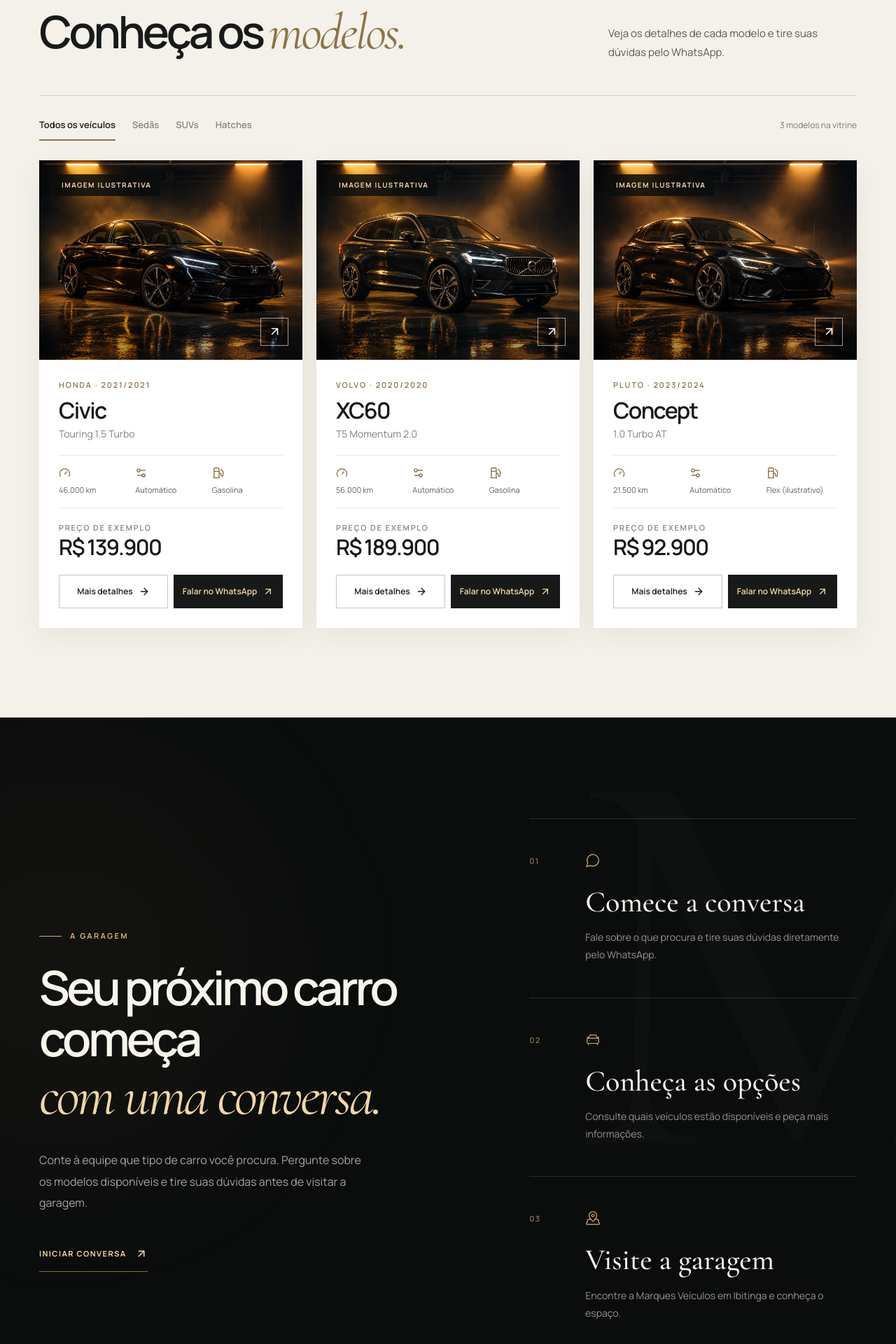
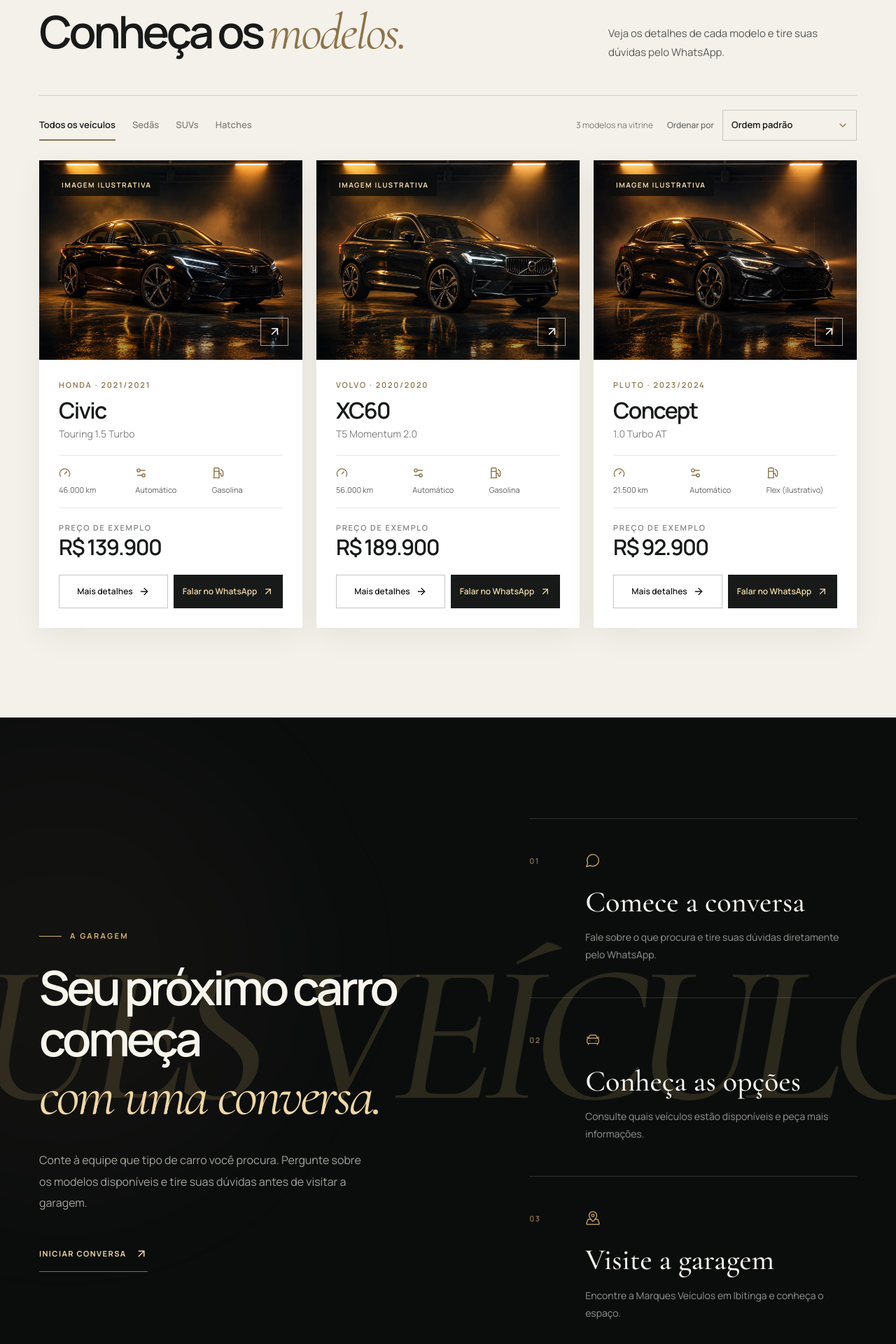
Before and after one commit to leticiazooe/landing-page-marques-veiculos, a React (Vite) app: page / in a window 1280 px wide. Shown: the part 960-2880 px from the top of the page at 70% size. Built offline with nearby package versions, Linux system fonts and the light colour scheme.

Commit message:
feat: add vehicle catalog sorting and subtle scrolling brand marquee

```diff
--- a/src/components/Collection.tsx
+++ b/src/components/Collection.tsx
@@ -1,6 +1,6 @@
 import { useState } from 'react';
 import { AnimatePresence, motion } from 'motion/react';
-import { ArrowRight, ArrowUpRight, CarFront, Fuel, Gauge, Settings2 } from 'lucide-react';
+import { ArrowRight, ArrowUpRight, CarFront, ChevronDown, Fuel, Gauge, Settings2 } from 'lucide-react';
 import { Reveal } from './Reveal';
 import { vehicles, type Vehicle, type VehicleCategory, formatPrice, whatsappUrl } from '../data/site';
 
@@ -10,6 +10,31 @@
   { label: 'SUVs', value: 'suv' },
   { label: 'Hatches', value: 'hatch' },
 ];
+
+type SortOrder = 'padrao' | 'menor-preco' | 'maior-preco' | 'mais-recentes' | 'mais-antigos' | 'menor-km';
+
+const sortOptions: { value: SortOrder; label: string }[] = [
+  { value: 'padrao', label: 'Ordem padrão' },
+  { value: 'menor-preco', label: 'Menor preço' },
+  { value: 'maior-preco', label: 'Maior preço' },
+  { value: 'mais-recentes', label: 'Mais recentes' },
+  { value: 'mais-antigos', label: 'Mais antigos' },
+  { value: 'menor-km', label: 'Menor quilometragem' },
+];
+
+const modelYear = (vehicle: Vehicle) => Number(vehicle.year.split('/').at(-1) ?? 0);
+const mileage = (vehicle: Vehicle) => Number(vehicle.km.replace(/\D/g, ''));
+
+function compareVehicles(a: Vehicle, b: Vehicle, order: SortOrder): number {
+  switch (order) {
+    case 'menor-preco': return a.price - b.price;
+    case 'maior-preco': return b.price - a.price;
+    case 'mais-recentes': return modelYear(b) - modelYear(a);
+    case 'mais-antigos': return modelYear(a) - modelYear(b);
+    case 'menor-km': return mileage(a) - mileage(b);
+    default: return 0;
+  }
+}
 
 function VehicleCard({ vehicle, onDetails }: { vehicle: Vehicle; onDetails: (id: string) => void }) {
   const message = whatsappUrl(`Olá! Vi o ${vehicle.make} ${vehicle.model} no site da Marques Veículos e gostaria de confirmar a disponibilidade, o preço e as condições de pagamento.`);
@@ -43,7 +68,10 @@
 
 export function Collection({ onDetails }: { onDetails: (id: string) => void }) {
   const [filter, setFilter] = useState<VehicleCategory | 'todos'>('todos');
-  const visible = vehicles.filter(item => filter === 'todos' || item.category === filter);
+  const [sortOrder, setSortOrder] = useState<SortOrder>('padrao');
+  const visible = vehicles
+    .filter(item => filter === 'todos' || item.category === filter)
+    .sort((a, b) => compareVehicles(a, b, sortOrder));
   return (
     <section id="veiculos" aria-labelledby="catalog-title" className="bg-cream py-20 text-ink sm:py-24 lg:py-32">
       <div className="mx-auto w-[min(1400px,calc(100%-48px))] lg:w-[min(1400px,calc(100%-112px))]">
@@ -54,11 +82,27 @@
           </Reveal>
           <Reveal className="max-w-[355px]" delay={.1}><p className="text-[15px] leading-[1.8] text-ink/70">Veja os detalhes de cada modelo e tire suas dúvidas pelo WhatsApp.</p></Reveal>
         </div>
-        <div className="mb-7 mt-12 flex flex-wrap items-center justify-between gap-3 border-t border-ink/15 pt-5">
-          <div role="group" aria-label="Filtrar veículos" className="flex flex-wrap gap-x-6 gap-y-1">
+        <div className="mb-7 mt-12 flex flex-col gap-5 border-t border-ink/15 pt-5 lg:flex-row lg:items-center lg:justify-between">
+          <div role="group" aria-label="Filtrar veículos por categoria" className="flex flex-wrap gap-x-6 gap-y-1">
             {filters.map(item => <button key={item.value} type="button" onClick={() => setFilter(item.value)} aria-pressed={filter === item.value} className={`relative min-h-11 text-[13px] font-semibold transition-colors focus-visible:outline-2 focus-visible:outline-offset-4 focus-visible:outline-gold-dark ${filter === item.value ? 'text-ink' : 'text-ink/50 hover:text-ink'}`}>{item.label}{filter === item.value && <motion.span layoutId="vehicle-filter-indicator" className="absolute bottom-0 inset-x-0 h-[2px] bg-gold-dark" />}</button>)}
           </div>
-          <p aria-live="polite" className="text-xs text-ink/55">{visible.length} {visible.length === 1 ? 'modelo' : 'modelos'} na vitrine</p>
+          <div className="flex flex-wrap items-center justify-between gap-x-5 gap-y-3 sm:justify-end">
+            <p aria-live="polite" className="text-xs text-ink/55">{visible.length} {visible.length === 1 ? 'modelo' : 'modelos'} na vitrine</p>
+            <div className="flex items-center gap-3">
+              <label htmlFor="vehicle-sort" className="shrink-0 text-[12px] font-medium text-ink/65">Ordenar por</label>
+              <div className="relative">
+                <select
+                  id="vehicle-sort"
+                  value={sortOrder}
+                  onChange={event => setSortOrder(event.target.value as SortOrder)}
+                  className="min-h-11 min-w-[176px] appearance-none border border-ink/20 bg-transparent py-2 pl-3 pr-9 text-[13px] font-semibold text-ink transition-colors hover:border-gold-dark focus-visible:outline-2 focus-visible:outline-offset-2 focus-visible:outline-gold-dark sm:min-w-[192px]"
+                >
+                  {sortOptions.map(option => <option key={option.value} value={option.value}>{option.label}</option>)}
+                </select>
+                <ChevronDown aria-hidden="true" size={16} className="pointer-events-none absolute right-3 top-1/2 -translate-y-1/2 text-gold-dark" />
+              </div>
+            </div>
+          </div>
         </div>
         <motion.div layout className="grid items-stretch gap-5 md:grid-cols-2 xl:grid-cols-3">
           <AnimatePresence initial={false}>{visible.map(vehicle => <VehicleCard key={vehicle.id} vehicle={vehicle} onDetails={onDetails} />)}</AnimatePresence>
--- a/src/components/Story.tsx
+++ b/src/components/Story.tsx
@@ -1,4 +1,5 @@
 import { ArrowUpRight, MessageCircle, MapPinned, CarFront } from 'lucide-react';
+import { motion, useReducedMotion } from 'motion/react';
 import { Reveal } from './Reveal';
 import { whatsappUrl } from '../data/site';
 
@@ -9,10 +10,26 @@
 ] as const;
 
 export function Story() {
+  const reduceMotion = useReducedMotion();
+
   return (
     <section id="garagem" aria-labelledby="story-title" className="relative isolate overflow-hidden bg-night py-24 sm:py-28 lg:py-36">
       <div aria-hidden="true" className="pointer-events-none absolute left-[-17vw] top-10 h-[620px] w-[620px] rounded-full bg-gold/[.035] blur-[110px]" />
-      <div aria-hidden="true" className="pointer-events-none absolute right-[-10vw] top-[-4vw] select-none font-display text-[min(63vw,900px)] leading-none font-medium tracking-[-.10em] text-white/[.015]">M</div>
+      <div aria-hidden="true" className="pointer-events-none absolute inset-x-0 top-[43%] -translate-y-1/2 overflow-hidden select-none">
+        <motion.div
+          className="flex w-max items-center"
+          initial={false}
+          animate={reduceMotion ? { x: '0%' } : { x: ['0%', '-50%'] }}
+          transition={reduceMotion ? undefined : { duration: 42, ease: 'linear', repeat: Infinity }}
+        >
+          {[0, 1].map(copy => (
+            <div key={copy} className="flex shrink-0 items-center gap-[6vw] whitespace-nowrap pr-[6vw] font-display text-[clamp(125px,22vw,360px)] font-medium italic leading-none tracking-[-.065em] text-gold/[.16]">
+              <span>MARQUES VEÍCULOS</span>
+              <span>MARQUES VEÍCULOS</span>
+            </div>
+          ))}
+        </motion.div>
+      </div>
       <div className="relative mx-auto grid w-[min(1400px,calc(100%-48px))] gap-12 lg:w-[min(1400px,calc(100%-112px))] lg:grid-cols-[1.14fr_.86fr] lg:gap-20">
         <div className="lg:sticky lg:top-40 lg:self-start">
           <Reveal>
```
